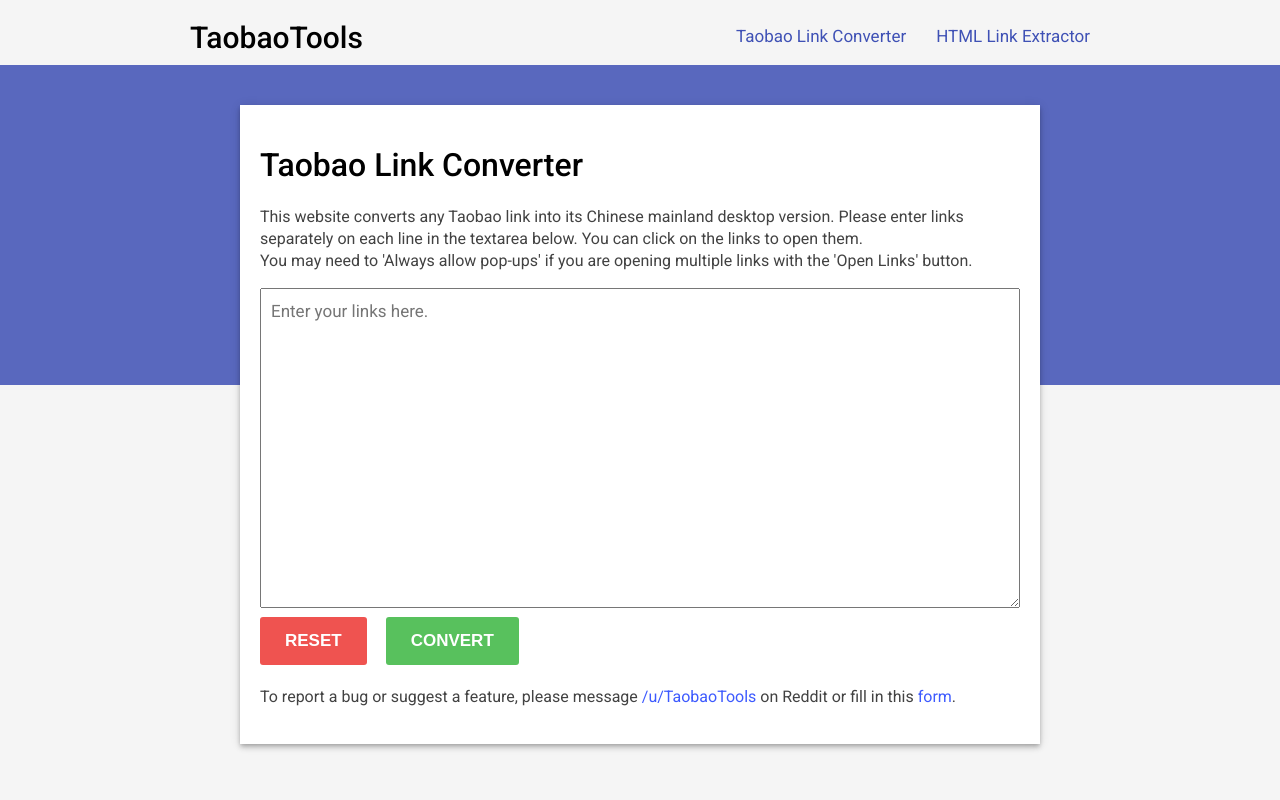
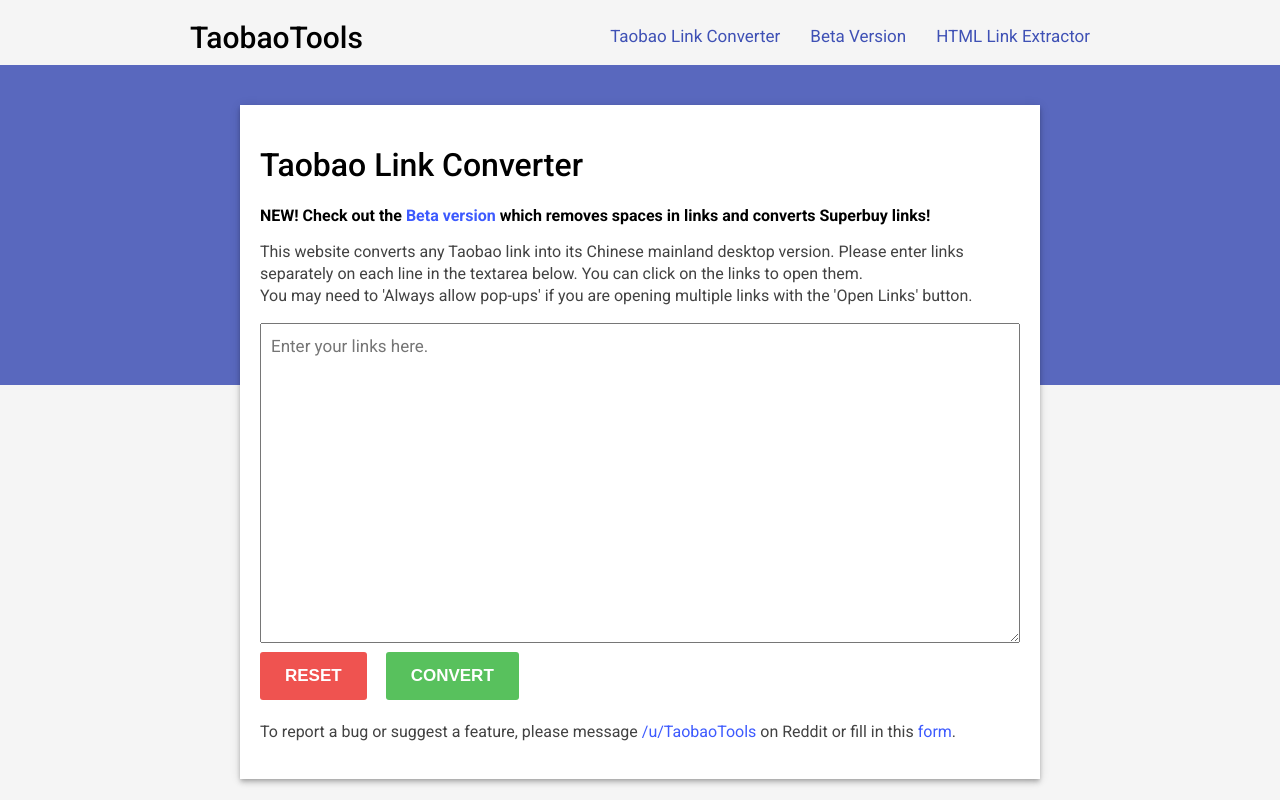
Before and after one commit to taobaotools/taobaotools.github.io, a plain HTML site: page index.html in a window 1280 px wide. Drawn offline with Linux system fonts and the light colour scheme.

Commit message:
Add beta version info

```diff
--- a/index.html
+++ b/index.html
@@ -29,6 +29,7 @@
         <span class="header-title"><a href="https://taobaotools.github.io/">TaobaoTools</a></span>
         <nav>
             <a href="https://taobaotools.github.io/">Taobao Link Converter</a>
+            <a href="https://taobaotools.github.io/beta">Beta Version</a>
             <a href="https://taobaotools.github.io/html-link-extractor/">HTML Link Extractor</a>
         </nav>
     </div>
@@ -39,6 +40,10 @@
 <div class="wrapper">
     <div class="content">
         <h1>Taobao Link Converter</h1>
+        <h4 class="mobile-hide" style="margin-top: 0; margin-bottom: 0;">
+            NEW! Check out the <a href="beta">Beta version</a> which removes spaces in links and converts Superbuy links!
+        </h4>
+
         <p>
             This website converts any Taobao link into its Chinese mainland desktop version.
             Please enter links separately on each line in the textarea below.
```
